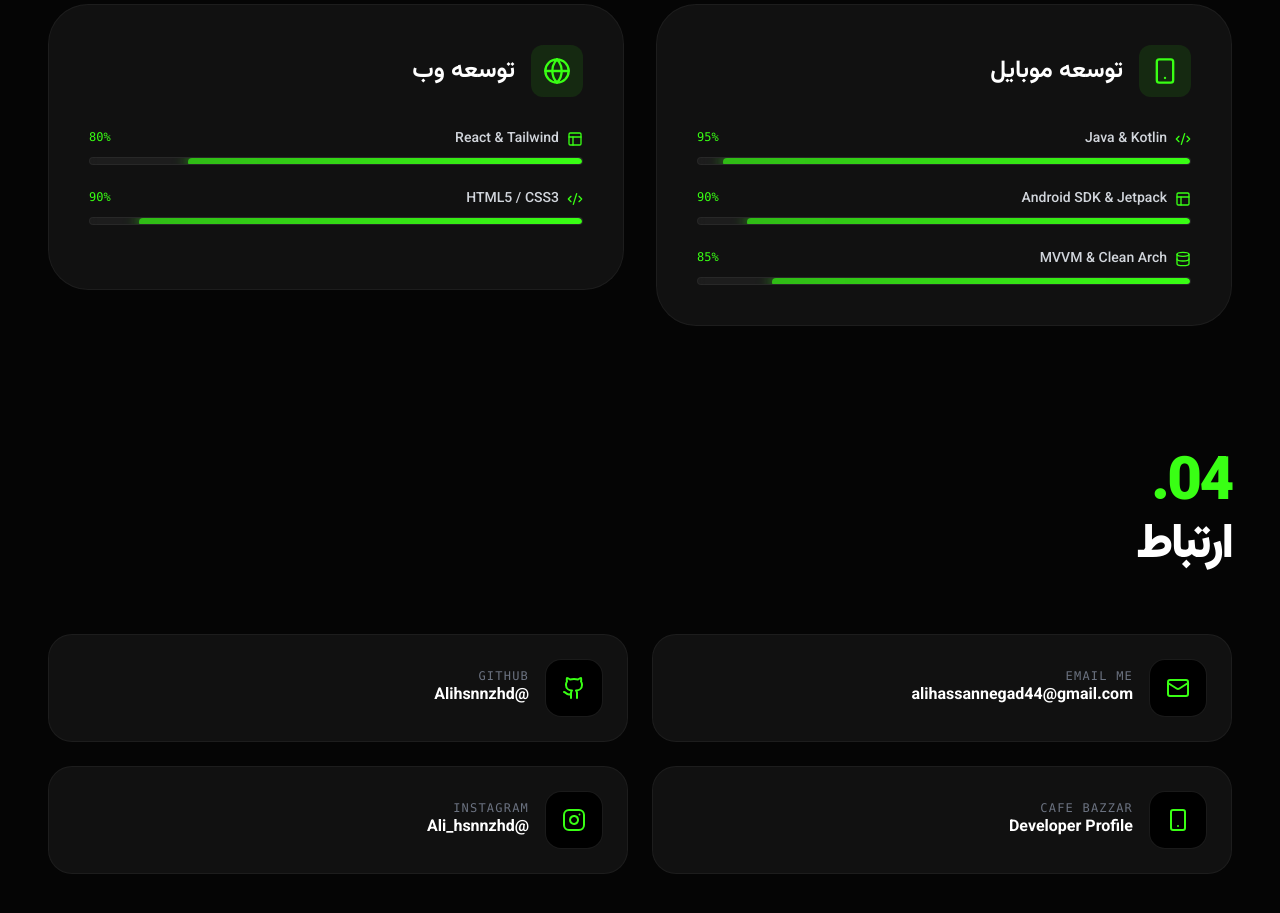
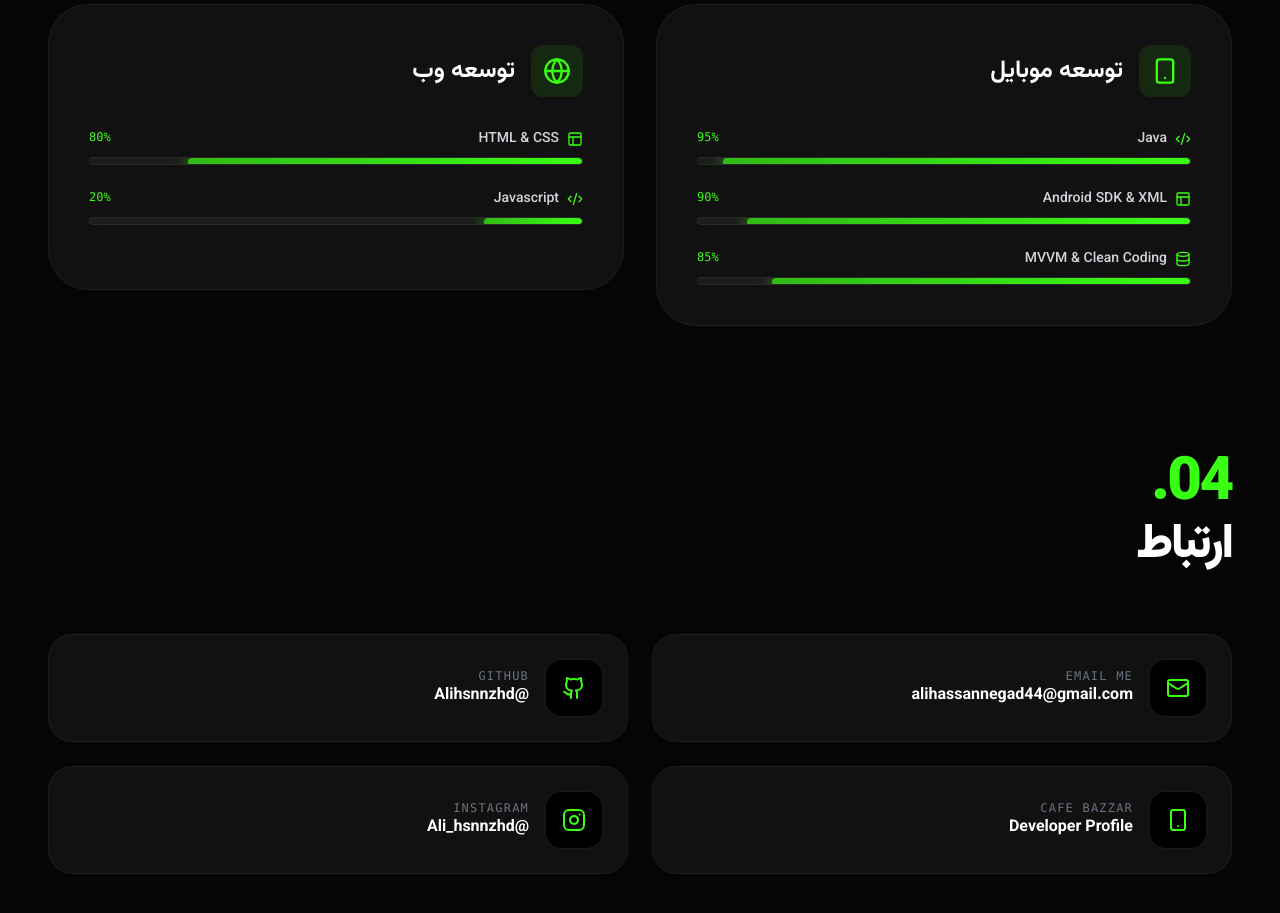
Before and after one commit to Alihsnnzhd/Ali.github.io, a React (Vite) app: page / in a window 1280 px wide. Shown: the part 2820-3733 px from the top of the page. Built offline with nearby package versions, Linux system fonts and the light colour scheme.

Commit message:
Feat: Fix Slider For Skills

```diff
--- a/App.tsx
+++ b/App.tsx
@@ -426,9 +426,9 @@ const App: React.FC = () => {
                     {t.skills.categories.mobile}
                   </h3>
                   <div className="space-y-6">
-                    <SkillBar name="Java & Kotlin" percentage={95} icon={<Code2 size={16}/>} />
-                    <SkillBar name="Android SDK & Jetpack" percentage={90} icon={<Layout size={16}/>} />
-                    <SkillBar name="MVVM & Clean Arch" percentage={85} icon={<Database size={16}/>} />
+                    <SkillBar name="Java" percentage={95} icon={<Code2 size={16}/>} />
+                    <SkillBar name="Android SDK & XML" percentage={90} icon={<Layout size={16}/>} />
+                    <SkillBar name="MVVM & Clean Coding" percentage={85} icon={<Database size={16}/>} />
                   </div>
                </div>
 
@@ -438,8 +438,8 @@ const App: React.FC = () => {
                       <div className="p-3 bg-neon/10 rounded-xl text-neon"><Globe size={28} /></div>
                       {t.skills.categories.web}
                     </h3>
-                    <SkillBar name="React & Tailwind" percentage={80} icon={<Layout size={16}/>} />
-                    <SkillBar name="HTML5 / CSS3" percentage={90} icon={<Code2 size={16}/>} />
+                    <SkillBar name="HTML & CSS " percentage={80} icon={<Layout size={16}/>} />
+                    <SkillBar name="Javascript" percentage={20} icon={<Code2 size={16}/>} />
                   </div>
                </div>
             </div>
```
Also changed, not shown: 2 other files (tests, documents, lock files or other folders).
